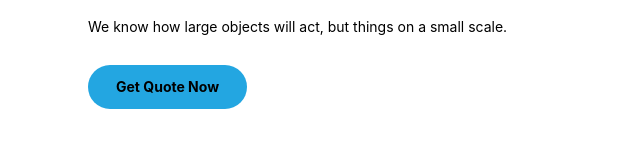
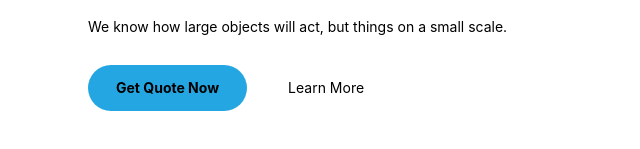
Before and after one commit to karoljungli9-byte/vacation, a website: page index.html in a window 1280 px wide. Shown: the part 291-440 px from the top of the page, 0-640 px from the left. Drawn offline with Linux system fonts and the light colour scheme.

Commit message:
vacation5

```diff
--- a/index.html
+++ b/index.html
@@ -65,3 +65,12 @@
                                    px-7 py-3 text-sm font-bold ">
                         Get Quote Now
                     </button>
+                     <button class="rounded-full border border-white
+                                   px-7 py-3 text-sm ">
+                        Learn More
+                    </button>
+
+
+                </div>
+
+            </div>
```
Also changed, not shown: src/output.css.
